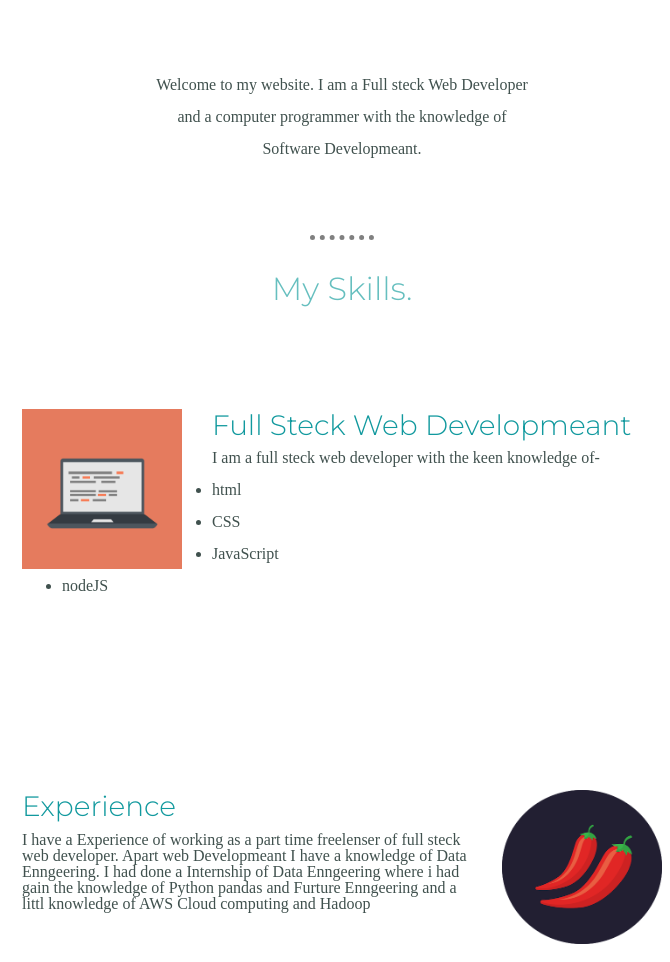
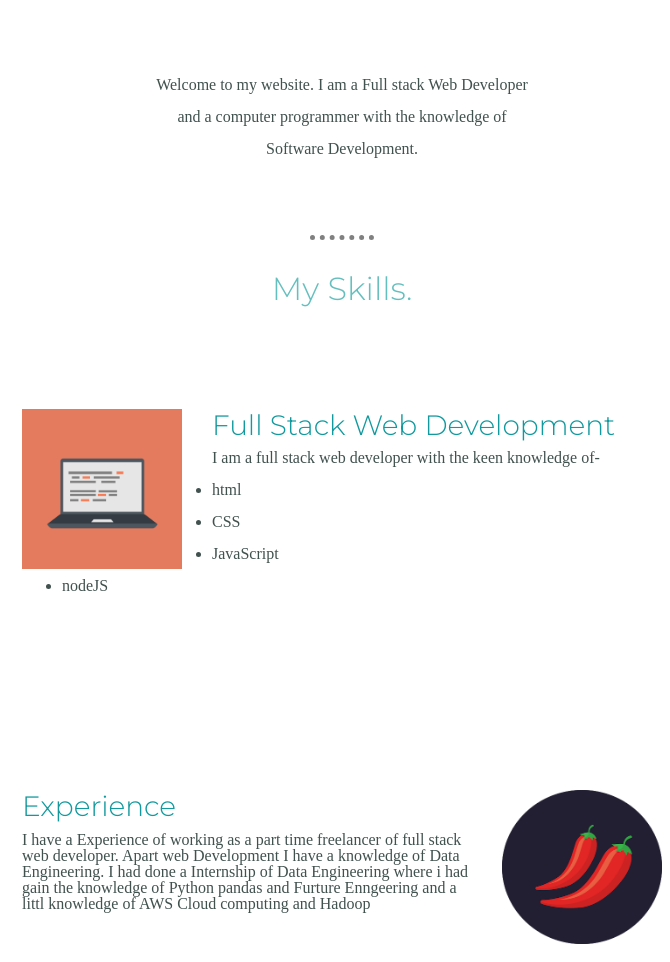
Before and after one commit to prakhar123565/task-6, a plain HTML site: page index.html in a window 1280 px wide. Shown: the part 1269-2231 px from the top of the page, 298-968 px from the left. Drawn offline with nearby package versions, Linux system fonts and the light colour scheme; files that its build step writes are made by us from their sources; files whose address does not match are found by name.

Commit message:
Update index.html

```diff
--- a/index.html
+++ b/index.html
@@ -32,15 +32,15 @@
           <h2>Hello!</h2>
           <br>
           <br>
-          <p class="intro">Welcome to my website. I am a Full steck Web Developer and a computer programmer with the knowledge of Software Developmeant.</p>
+          <p class="intro">Welcome to my website. I am a Full stack Web Developer and a computer programmer with the knowledge of Software Development.</p>
         </div>
         <hr>
         <div class="skills">
           <h2>My Skills.</h2>
           <div class="skill-row">
             <img class="computer-pic" src="Images/computer.png" alt="computer pic">
-            <h3>Full Steck Web Developmeant</h3>
-            <p>I am a full steck web developer with the keen knowledge of-</p>
+            <h3>Full Stack Web Development</h3>
+            <p>I am a full stack web developer with the keen knowledge of-</p>
             <ul><li> html</li></ul>
             <ul><li>CSS</li></ul>
             <ul><li>JavaScript</li></ul>
@@ -55,8 +55,8 @@
           <div class="skill-row">
             <img class="chillies-pic" src="Images/chillies.png" alt="">
             <h3>Experience</h3>
-            <p>I have a Experience of working as a part time freelenser of full steck web developer.
-              Apart web Developmeant I have a knowledge of Data Enngeering. I had done a Internship of Data Enngeering where i had gain the knowledge of Python pandas and Furture Enngeering and a littl knowledge of AWS Cloud computing and Hadoop</p>
+            <p>I have a Experience of working as a part time freelancer of full stack web developer.
+              Apart web Development I have a knowledge of Data Engineering. I had done a Internship of Data Engineering where i had gain the knowledge of Python pandas and Furture Enngeering and a littl knowledge of AWS Cloud computing and Hadoop</p>
               <br>
               <br>
               <br>
```
